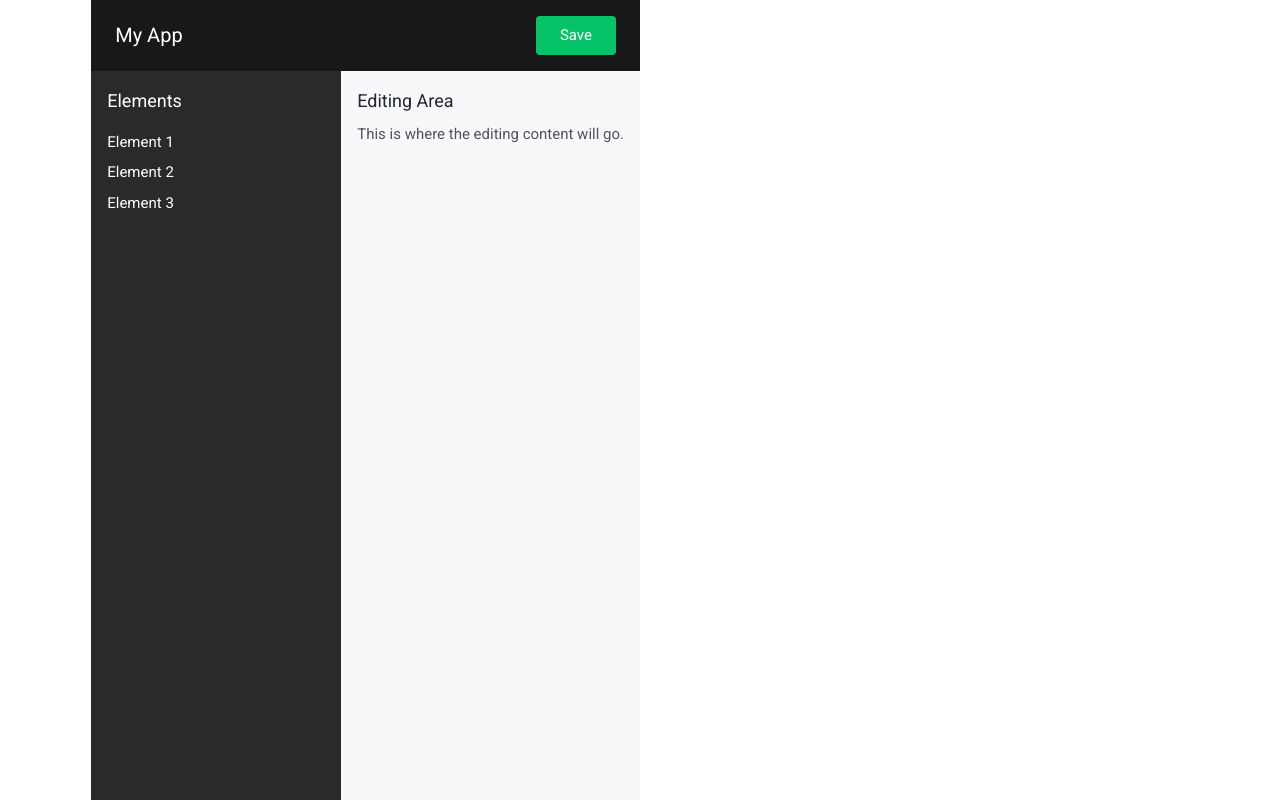
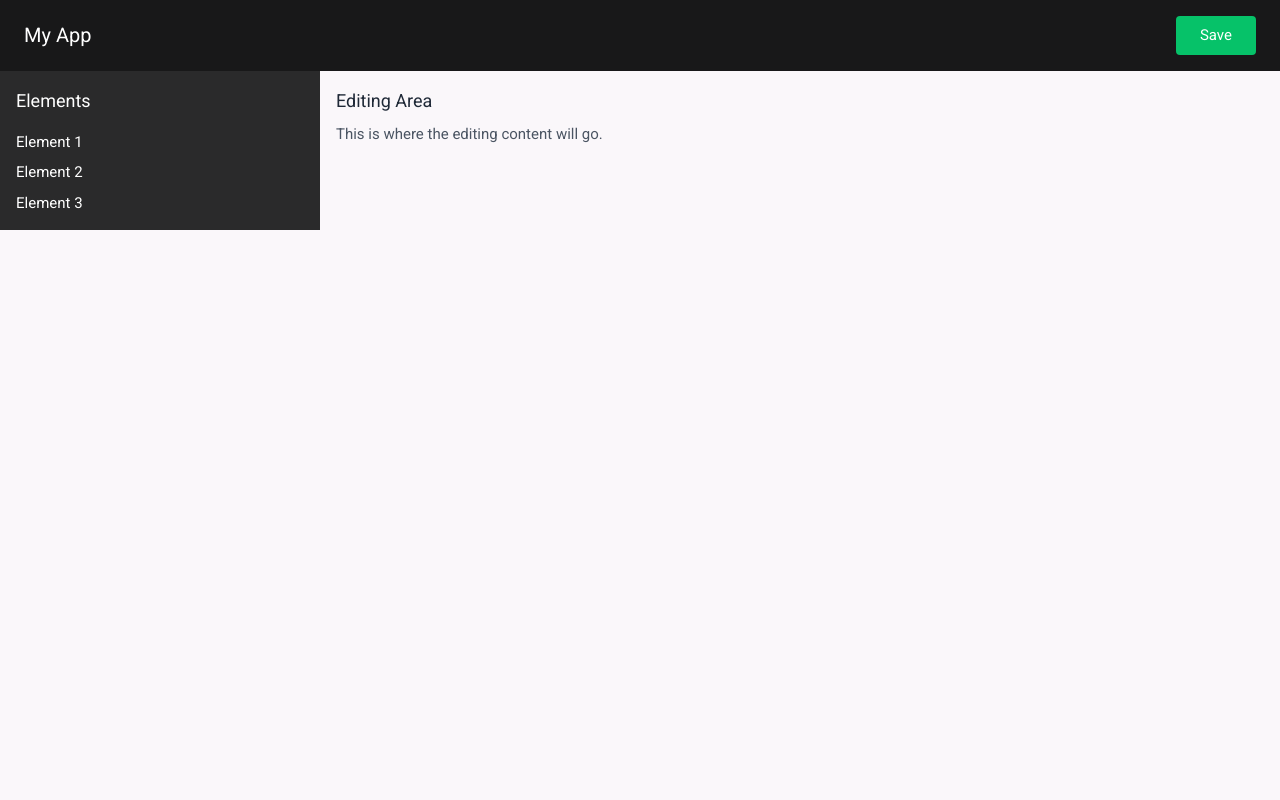
Before and after one commit to stellavin/drag-and-drop-app, a Vue app: page / in a window 1280 px wide. Built offline with nearby package versions, Linux system fonts and the light colour scheme; the HTML template or start-up script is replaced by a standard one.

Commit message:
fixed width

```diff
--- a/src/App.vue
+++ b/src/App.vue
@@ -11,7 +11,7 @@
     <!-- Main Content -->
     <main class="flex w-full flex-1">
       <!-- Left Column -->
-      <aside class="bg-left-column w-1/3 min-w-[250px] p-4 h-full">
+      <aside class="bg-left-column w-1/4 min-w-[250px] p-4 h-full">
         <h2 class="text-white text-lg">Elements</h2>
         <ul class="text-white mt-4 space-y-2">
           <li>Element 1</li>
--- a/src/assets/main.css
+++ b/src/assets/main.css
@@ -2,37 +2,3 @@
 @tailwind base;
 @tailwind components;
 @tailwind utilities;
-
-#app {
-  max-width: 1280px;
-  margin: 0 auto;
-  padding: 2rem;
-  font-weight: normal;
-}
-
-a,
-.green {
-  text-decoration: none;
-  color: hsla(160, 100%, 37%, 1);
-  transition: 0.4s;
-  padding: 3px;
-}
-
-@media (hover: hover) {
-  a:hover {
-    background-color: hsla(160, 100%, 37%, 0.2);
-  }
-}
-
-@media (min-width: 1024px) {
-  body {
-    display: flex;
-    place-items: center;
-  }
-
-  #app {
-    display: grid;
-    grid-template-columns: 1fr 1fr;
-    padding: 0 2rem;
-  }
-}
```
